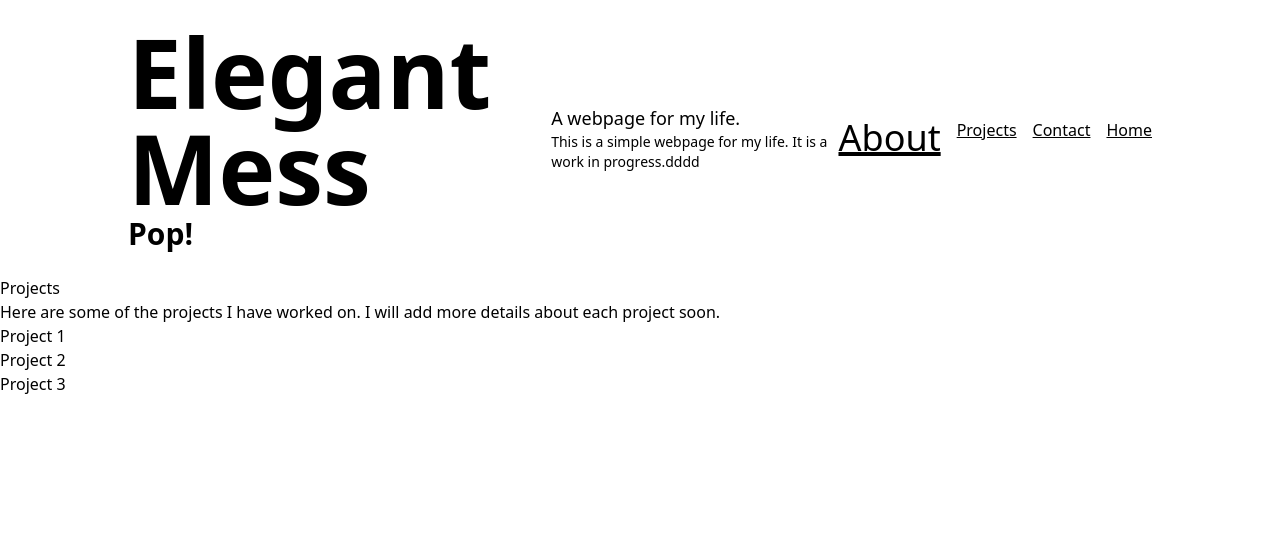
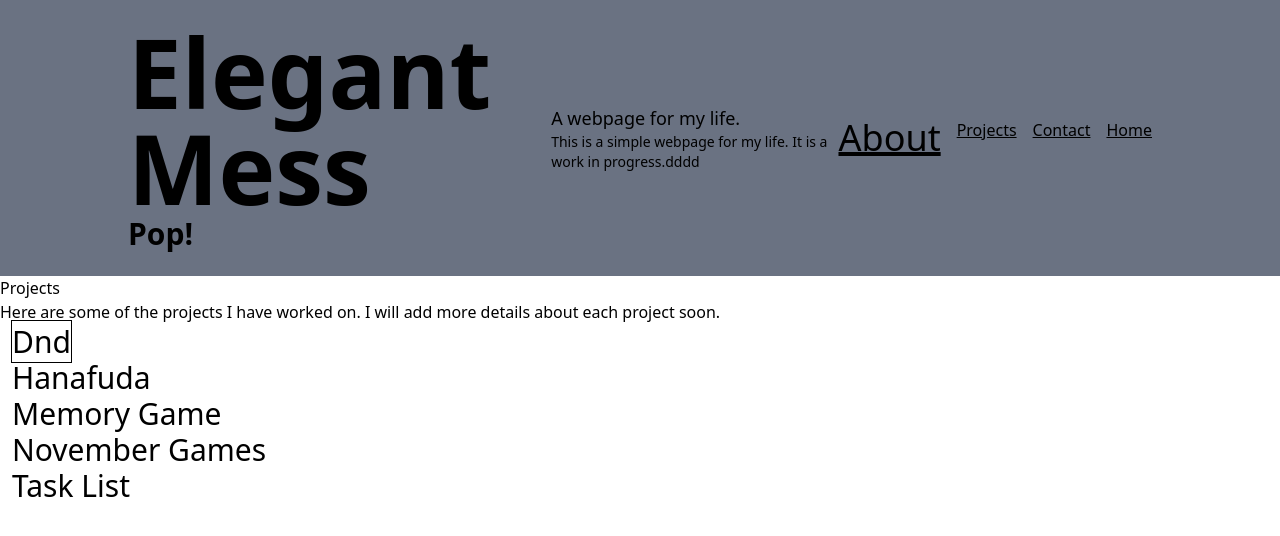
Before and after one commit to alexguerra-dev/elegant-mess, a Next.js app: page /projects in a window 1280 px wide. Shown: the top 536 px of the page. Built offline with nearby package versions, Linux system fonts and the light colour scheme.

Commit message:
Mass commit

```diff
--- a/src/app/layout.tsx
+++ b/src/app/layout.tsx
@@ -16,7 +16,7 @@ export default function RootLayout({
     return (
         <html lang="en">
             <body className="w-full h-full absolute bg-gradient-to-r from-sky-500 to-indigo-600 ">
-                <header className="flex justify-between items-center px-8 py-6 md:px-32 bg-white drop-shadow-medium">
+                <header className="flex justify-between items-center px-8 py-6 md:px-32 bg-gray-500 drop-shadow-medium">
                     <div className="">
                         <h1 className="text-8xl font-bold">
                             <Link href="/">Elegant Mess</Link>
--- a/src/app/projects/dnd/page.tsx
+++ b/src/app/projects/dnd/page.tsx
@@ -1,8 +1,7 @@
 export default function DndPage() {
     return (
         <div>
-            <div className="">Dungeons and Dragons</div>
-            <p>Dungeons and Dragons is a nerd game.</p>
+            <p className="text-4xl">Dungeons and Dragons is a nerd game.</p>
             <p>It is a game of imagination.</p>
             <p>It is a game of strategy.</p>
 
--- a/src/app/projects/hanafuda/page.tsx
+++ b/src/app/projects/hanafuda/page.tsx
@@ -1,20 +1,17 @@
+'use client'
+
+import { DndContext } from '@dnd-kit/core'
+import LandingSpot from '@/components/LandingSpot'
+import HanafudaCard from '@/components/HanafudaCard'
+
 export default function Hanafuda() {
     return (
-        <div className="bg-gray-900 text-white">
-            <h1 className="text-3xl font-bold">Hanafuda</h1>
-            <p className="text-lg">
-                Hanafuda is a traditional Japanese card game. It is played with
-                a deck of 48 cards, divided into 12 suits, each representing a
-                month of the year. The objective of the game is to collect sets
-                of cards and score points based on the combinations you create.
-            </p>
-            <p className="text-lg">
-                I really like this game. It is a very visually pleasing game.
-                Each card is a flower. There are twelve suits, each representing
-                a month of the year. The objective of the game is to collect
-                sets of cards and score points based on the combinations you
-                create.
-            </p>
-        </div>
+        <DndContext>
+            <div className="flex">
+                <HanafudaCard month="january"></HanafudaCard>
+                <HanafudaCard month="feb"></HanafudaCard>
+            </div>
+            <LandingSpot className=""></LandingSpot>
+        </DndContext>
     )
 }
--- a/src/app/projects/page.tsx
+++ b/src/app/projects/page.tsx
@@ -1,3 +1,5 @@
+import Link from 'next/link'
+
 export default function Projects() {
     return (
         <div>
@@ -7,9 +9,36 @@ export default function Projects() {
                 details about each project soon.
             </p>
             <ul>
-                <li>Project 1</li>
-                <li>Project 2</li>
-                <li>Project 3</li>
+                <li>
+                    <Link href="/projects/dnd" className="text-3xl m-3 outline">
+                        Dnd
+                    </Link>
+                </li>
+                <li>
+                    <Link href="/projects/hanafuda" className="text-3xl m-3">
+                        Hanafuda
+                    </Link>
+                </li>
+                <li>
+                    <Link href="/projects/memory-game" className="text-3xl m-3">
+                        Memory Game
+                    </Link>
+                </li>
+
+                <li>
+                    <Link
+                        href="/projects/november-games"
+                        className="text-3xl m-3"
+                    >
+                        November Games
+                    </Link>
+                </li>
+
+                <li>
+                    <Link href="/projects/task-list" className="text-3xl m-3">
+                        Task List
+                    </Link>
+                </li>
             </ul>
         </div>
     )
--- /dev/null
+++ b/src/components/Hanafuda.tsx
@@ -0,0 +1,47 @@
+export const Hanafuda = {
+    suits: [
+        'January',
+        'February',
+        'March',
+        'April',
+        'May',
+        'June',
+        'July',
+        'August',
+        'September',
+        'October',
+        'November',
+        'December',
+    ],
+
+    cards: [
+        {
+            id: 1,
+            month: 'January',
+            image: '/images/hanafuda/january-1.svg',
+            flower: 'Pine',
+            type: 'Hikari',
+        },
+        {
+            id: 2,
+            month: 'January',
+            image: '/images/hanafuda/january-2.svg',
+            flower: 'Pine',
+            type: 'Tanzaku',
+        },
+        {
+            id: 3,
+            month: 'January',
+            image: '/images/hanafuda/january-3.svg',
+            flower: 'Pine',
+            type: 'kasu',
+        },
+        {
+            id: 4,
+            month: 'January',
+            image: '/images/hanafuda/january-4.svg',
+            flower: 'Pine',
+            type: 'kasu',
+        },
+    ],
+}
--- /dev/null
+++ b/src/components/LandingSpot.tsx
@@ -0,0 +1,7 @@
+export default function LandingSpot() {
+    return (
+        <div>
+            <p>Hi</p>
+        </div>
+    )
+}
```
Also changed, not shown: package.json (+6 -5 lines), src/app/page.tsx (+2 -0 lines), src/components/HanafudaCard.tsx (added, +27 -0 lines), 1 other file (tests, documents, lock files or other folders).
